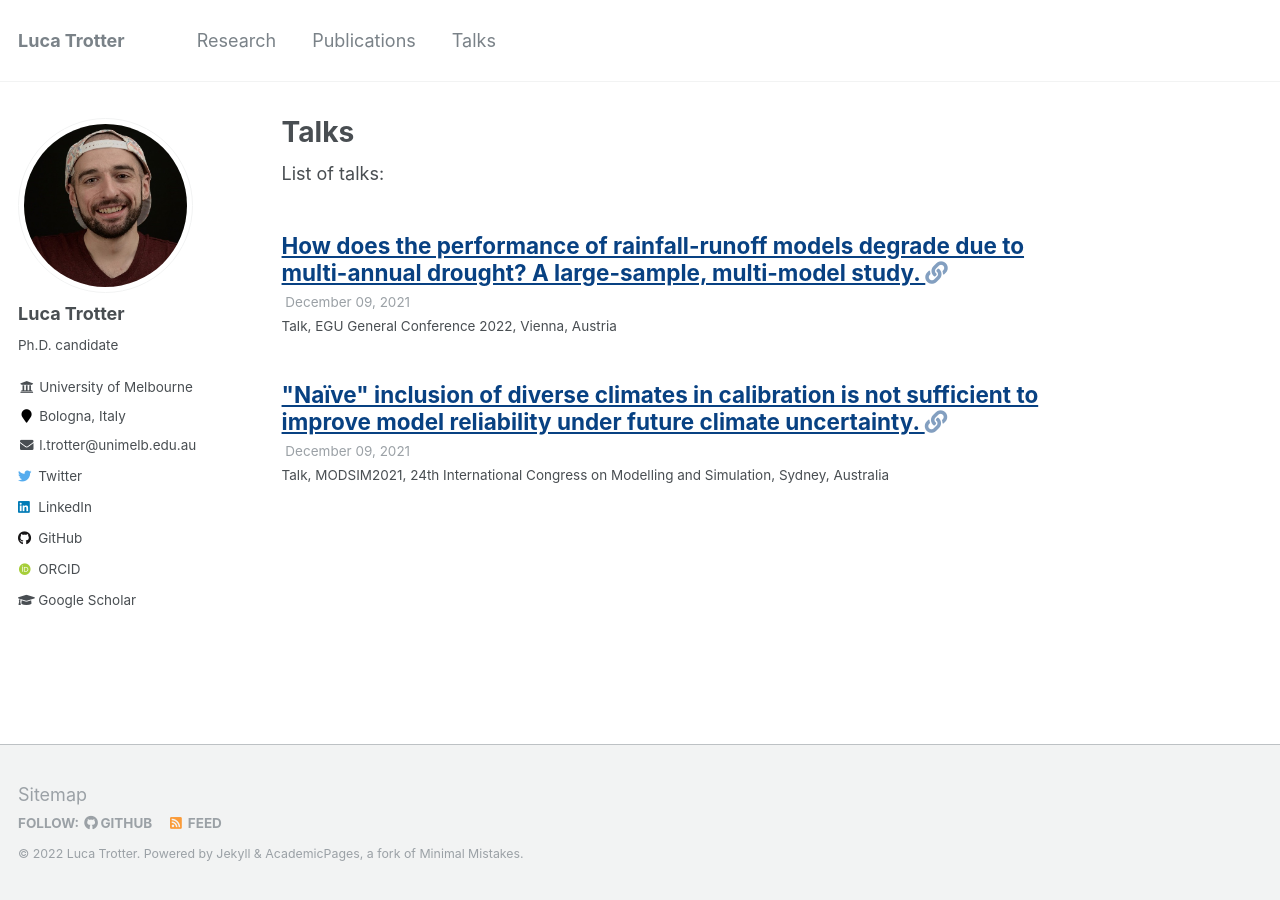
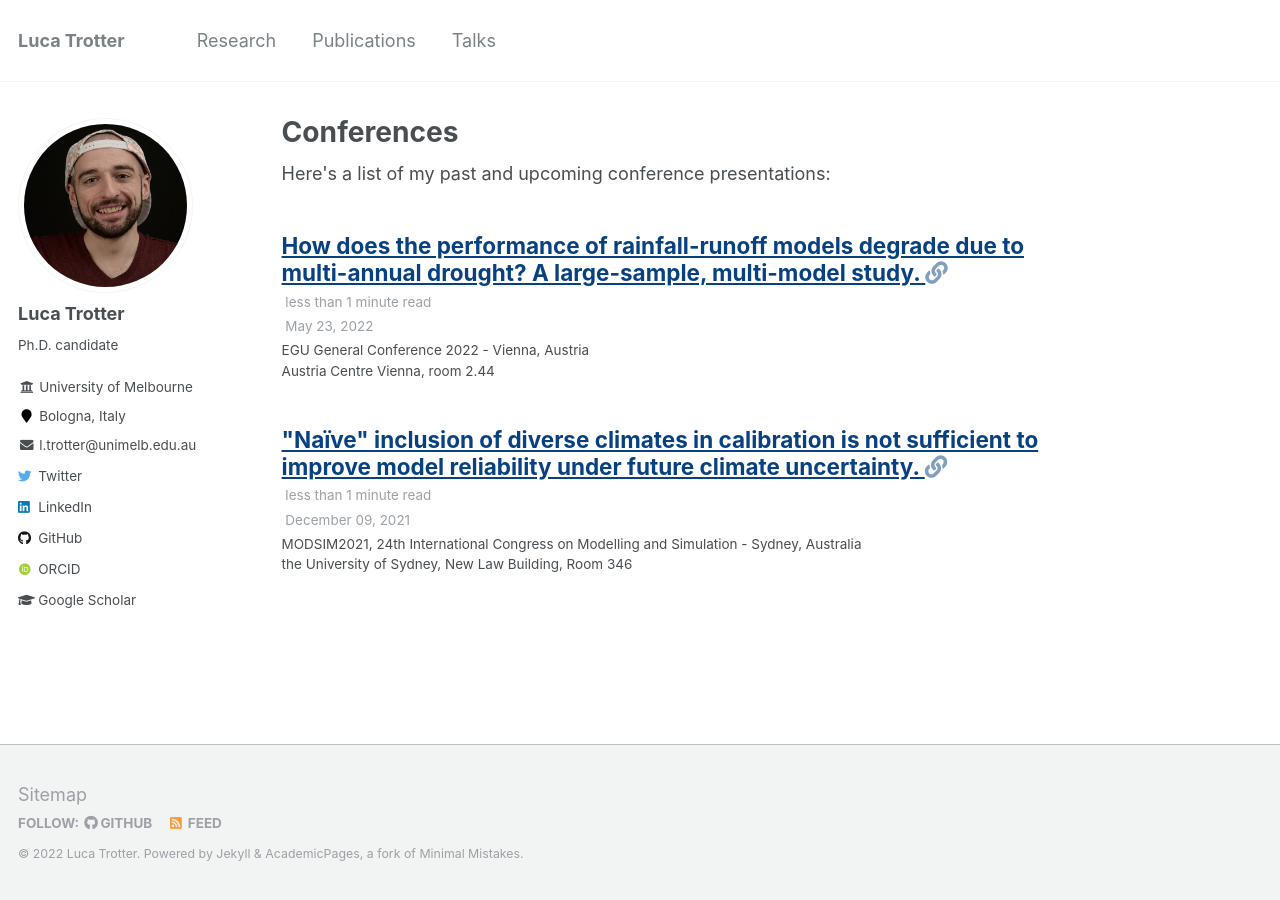
Before and after one commit to ltrotter/ltrotter.github.io, a Jekyll site: the page built from _pages/talks.html, in a window 1280 px wide. Built offline with Jekyll 4.4.1, drawn with Linux system fonts in a browser that asks for light colours; some web fonts are replaced.

Commit message:
test talks reformat

```diff
--- a/_includes/archive-single-talk.html
+++ b/_includes/archive-single-talk.html
@@ -36,7 +36,7 @@
       <p class="page__meta"><i class="fa fa-clock-o" aria-hidden="true"></i> {% include read-time.html %}</p>
     {% endif %}
     {% if post.date %}<p class="page__meta"><i class="fa fa-clock-o" aria-hidden="true"></i> {{ post.date | date: '%B %d, %Y' }}</p>{% endif %}
-    {% if post.venue %}<p class="archive__item-excerpt" itemprop="description">{{post.type}}, {{ post.venue }},  {{post.location}} {% endif %}
+    {% if post.venue %}<p class="archive__item-excerpt" itemprop="description">{{post.type}} -  {{post.location}} <br> {{ post.venue }} {% endif %}
     {% if post.excerpt %}<p class="archive__item-excerpt" itemprop="description">{{ post.excerpt | markdownify }}</p>{% endif %}
   </article>
 </div>
--- a/_pages/talks.html
+++ b/_pages/talks.html
@@ -1,17 +1,11 @@
 ---
 layout: archive
-title: "Talks"
+title: "Conferences"
 permalink: /talks/
 author_profile: true
 ---
 
-{% if site.talkmap_link == true %}
-
-<p style="text-decoration:underline;"><a href="/talkmap.html">See a map of all the places I've given a talk!</a></p>
-
-{% endif %}
-
-List of talks:
+Here's a list of my past and upcoming conference presentations:
 
 {% for post in site.talks reversed %}
   {% include archive-single-talk.html %}
--- a/_talks/211209_modsim210.md
+++ b/_talks/211209_modsim210.md
@@ -1,10 +1,10 @@
 ---
 title: '&quot;Naïve&quot; inclusion of diverse climates in calibration is not sufficient to improve model reliability under future climate uncertainty.'
 collection: talks
-type: "Talk"
-permalink: /talks/2021-modsim-presentation
+type: 'MODSIM2021, 24th International Congress on Modelling and Simulation'
 date: 2021-12-09
-venue: 'MODSIM2021, 24th International Congress on Modelling and Simulation'
+read_time: 10:15
+venue: 'the University of Sydney, New Law Building, Room 346'
 location: 'Sydney, Australia'
 link: 'https://doi.org/10.36334/modsim.2021.j8.trotter'
 ---
--- a/_talks/220523_egu2022.md
+++ b/_talks/220523_egu2022.md
@@ -1,10 +1,10 @@
 ---
 title: 'How does the performance of rainfall-runoff models degrade due to multi-annual drought? A large-sample, multi-model study.'
 collection: talks
-type: "Talk"
-permalink: /talks/2022-EGU-paper1
-date: 2021-12-09
-venue: 'EGU General Conference 2022'
-location: "Vienna, Austria"
+date: 2022-05-23
+read_time: 10:26
+type: 'EGU General Conference 2022'
+venue: 'Austria Centre Vienna, room 2.44'
+location: 'Vienna, Austria'
 link: 'https://doi.org/10.5194/egusphere-egu22-6866'
 ---
```
